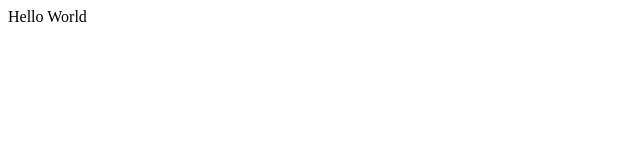
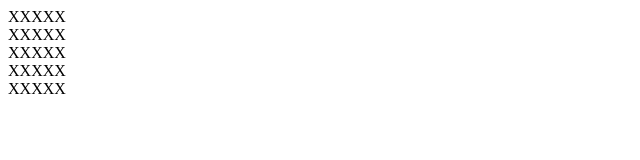
Before and after one commit to Nvmeless/javaScript, a plain HTML site: page index.html in a window 1280 px wide. Shown: the whole page, without its empty margins (0-640 px from the left). Drawn offline with Linux system fonts and the light colour scheme.

Commit message:
Board Done

```diff
--- a/index.html
+++ b/index.html
@@ -2,14 +2,19 @@
 <html lang="en">
 
 <head>
+
     <meta charset="UTF-8">
     <meta name="viewport" content="width=device-width, initial-scale=1.0">
     <title>Document</title>
+    <link href="./style.css" rel="stylesheet">
+    </link>
 </head>
 
 <body>
-    <div>Hello World</div>
-    <script>console.log("%cHello", "color:red;")</script>
+    <div id="board">
+
+
+    </div>
     <script src='./index.js' type="module"></script>
 </body>
 
--- a/index.js
+++ b/index.js
@@ -1,46 +1,8 @@
 import LifeGame from './lifeGame.js'
 
 
-
-// var variable = "Bonjour";
-// let autreVariable = "Salut";
-// autreVariable = 1;
-// autreVariable = 1.3;
-// autreVariable = true;
-// autreVariable = false;
-// autreVariable = null;
-
-// autreVariable = undefined
-
-// let tableau = ['toto', "tata", "tpntn"]
+let lifeGame = new LifeGame(5, 5)
 
 
-// tableau.push("Titi")
-
-// function displayCustomMessage(message){
-//     console.log("%c" + message,"color:red;font-size:large;")
-//     return message;
-// }
-
-// let displayKawaiMessage = (message,big) => console.log("%c" + message,"color:pink;font-size:" + ( big ? "large;": "small;"))  ;
-
-
-// let objet ={
-//     prenom: "Alexandre",
-//     nom:"Delaistre",
-//     age:26,
-//     city:"Lyon",
-//     bg:true,
-// }
-
-
-// let retourMessage = displayKawaiMessage('Helloooooo', true)
-//  retourMessage = displayKawaiMessage('Goooooooodbyyyye', false)
-// console.log(objet)
-// console.log(tableau)
-
-let lifeGame = new LifeGame(3)
-
-
-lifeGame.createBoard(5,5);
-console.log(lifeGame.getCell(2,1));
+// lifeGame.createBoard(5,5);
+console.log(lifeGame.board);
--- a/lifeGame.js
+++ b/lifeGame.js
@@ -2,20 +2,35 @@ class LifeGame {
 
     toto = 5;
     board = null;
-    constructor(tata){
-        console.log(this.toto)
-        this.toto = tata;
-        console.log(this.toto)
+    constructor(x,y ){
+        this.board = new Board(x,y);
 
+
+        this.board.displayBoard();
     }
 
-    //Une methode qui creer un tableau de x / y
-       createBoard = (x, y) => {
+
+}
+
+class Board {
+    xSize = 0;
+    ySize = 0;
+
+    board = null
+    constructor(x,y){
+
+        this.xSize = x;
+        this.ySize = y;
+
+        this.createBoard();
+    }
+
+    createBoard = () => {
         this.board = [];
         let row = [];
-        for(let i = 0; i < y ; i++){
+        for(let i = 0; i < this.ySize ; i++){
             row = [];
-            for(let j = 0; j < x; j++){
+            for(let j = 0; j < this.xSize; j++){
 
 
                 row.push(new Cell(j,i,false))
@@ -23,30 +38,46 @@ class LifeGame {
             }
             this.board.push(row);
         }
-        console.log(this.board);
-       }
+    }
 
-
-    //une methode qui recupere l'index dans un tableau par rapport a des coordonnées x et y
-
-       getCell = (x, y) => {
+    getCell = (x, y) => {
         return this.board[y][x];
-       }
+    }
 
 
 
+    displayBoard = () => {
+        let currentDiv = document.getElementById("board");;
+        let newDiv = null;
+        let newContent = null;
+        let newDivRow = null;
+
+        for(let i = 0; i < this.ySize ; i++){
+        newDivRow = document.createElement("div")
+
+        newDivRow.className =  "row";
+            for(let j = 0; j < this.xSize; j++){
+
+            newDiv = document.createElement("div");
+
+            newContent = document.createTextNode("X");
+
+        // add the text node to the newly created div
+            newDiv.appendChild(newContent);
+            newDivRow.appendChild(newDiv);
+
+            }
+        currentDiv.appendChild(newDivRow);
 
 
+    }
 
-
-
-
-
-
+    }
 
 
 
 }
+
 
 class Cell {
     alive= false;
--- /dev/null
+++ b/style.css
@@ -0,0 +1,4 @@
+.row{
+
+    display: flex;
+}
```
